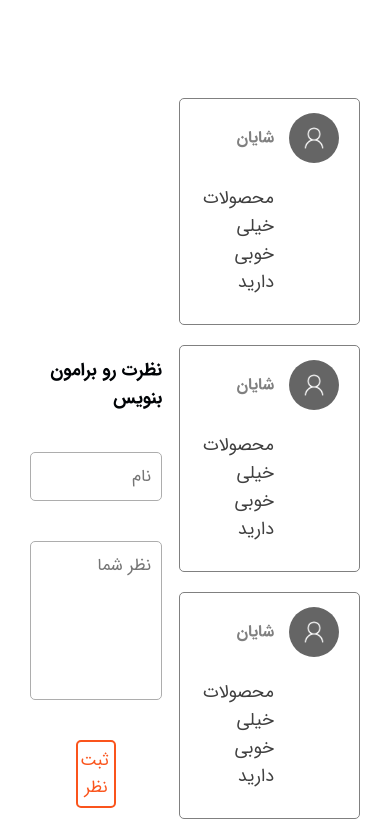
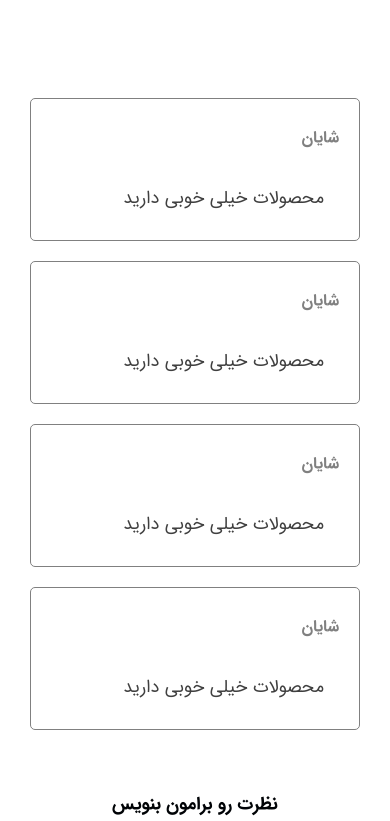
Before and after one commit to NooberThanYall/FitLand, a React (Vite) app: page /MainProduct in a window 390 px wide. Shown: the part 1210-2031 px from the top of the page. Built offline with nearby package versions, Linux system fonts and the light colour scheme.

Commit message:
make responsive the comments section

```diff
--- a/src/Components/ProductDetails/Comments/mediaComments.css
+++ b/src/Components/ProductDetails/Comments/mediaComments.css
@@ -0,0 +1,22 @@
+@media only screen and (max-width: 1040px){
+    .btn-add-comments{
+        width: 35%;
+    }
+}
+
+@media only screen and (max-width: 840px){
+    .btn-add-comments{
+        width: 40%;
+    }
+}
+
+
+@media only screen and (max-width: 430px){
+    .img-user{
+        display: none;
+    }
+
+    .text-comment{
+        padding-right: 15px;
+    }
+}
--- a/src/Components/ProductDetails/mediaProductDetails.css
+++ b/src/Components/ProductDetails/mediaProductDetails.css
@@ -113,7 +113,7 @@
         width: 310px;
     }
 
-    .container-main-product{
+    .container-main-product {
         align-items: center;
     }
 
@@ -121,13 +121,13 @@
         width: 41.3%;
     }
 
-    .container-sizes-main-product{
+    .container-sizes-main-product {
         gap: 17px;
     }
 }
 
-@media only screen and (max-width: 750px){
-    .container-details-main-product{
+@media only screen and (max-width: 750px) {
+    .container-details-main-product {
         display: flex;
         flex-direction: column;
         align-items: center;
@@ -137,11 +137,11 @@
         margin-top: -5px;
     }
 
-    .container-add-and-remove-product{
+    .container-add-and-remove-product {
         flex-direction: column;
     }
 
-    .title-size-main-product{
+    .title-size-main-product {
         margin-top: 10px;
     }
 
@@ -154,7 +154,7 @@
     }
 }
 
-@media only screen and (max-width: 700px){
+@media only screen and (max-width: 700px) {
     .container-img-main-product {
         width: 70%;
     }
@@ -164,7 +164,7 @@
     }
 }
 
-@media only screen and (max-width: 640px){
+@media only screen and (max-width: 640px) {
     .container-img-main-product {
         width: 80%;
     }
@@ -172,10 +172,23 @@
     .container-off-last-price-main-product {
         width: 60.5%;
     }
+
+    .container-comments-and-add-comments {
+        flex-direction: column;
+        gap: 60px;
+    }
+
+    .container-comments {
+        width: 100%;
+    }
+
+    .container-add-comment {
+        width: 100%;
+    }
 }
 
-@media only screen and (max-width: 600px){
-    .container-main-product{
+@media only screen and (max-width: 600px) {
+    .container-main-product {
         flex-direction: column;
         margin-top: 50px;
     }
@@ -217,13 +230,13 @@
         width: 45.5%;
     }
 
-    .text-info-product{
+    .text-info-product {
         font-size: 18px;
     }
 }
 
-@media only screen and (max-width: 430px){
-    .container-details-main-product{
+@media only screen and (max-width: 430px) {
+    .container-details-main-product {
         width: 350px;
     }
 
@@ -260,13 +273,13 @@
         height: 35px;
     }
 
-    .text-info-product{
+    .text-info-product {
         font-size: 17px;
     }
 }
 
-@media only screen and (max-width: 400px){
-    .container-details-main-product{
+@media only screen and (max-width: 400px) {
+    .container-details-main-product {
         width: 300px;
     }
 
@@ -307,7 +320,7 @@
         height: 33px;
     }
 
-    .text-info-product{
+    .text-info-product {
         font-size: 16px;
     }
 }
```
